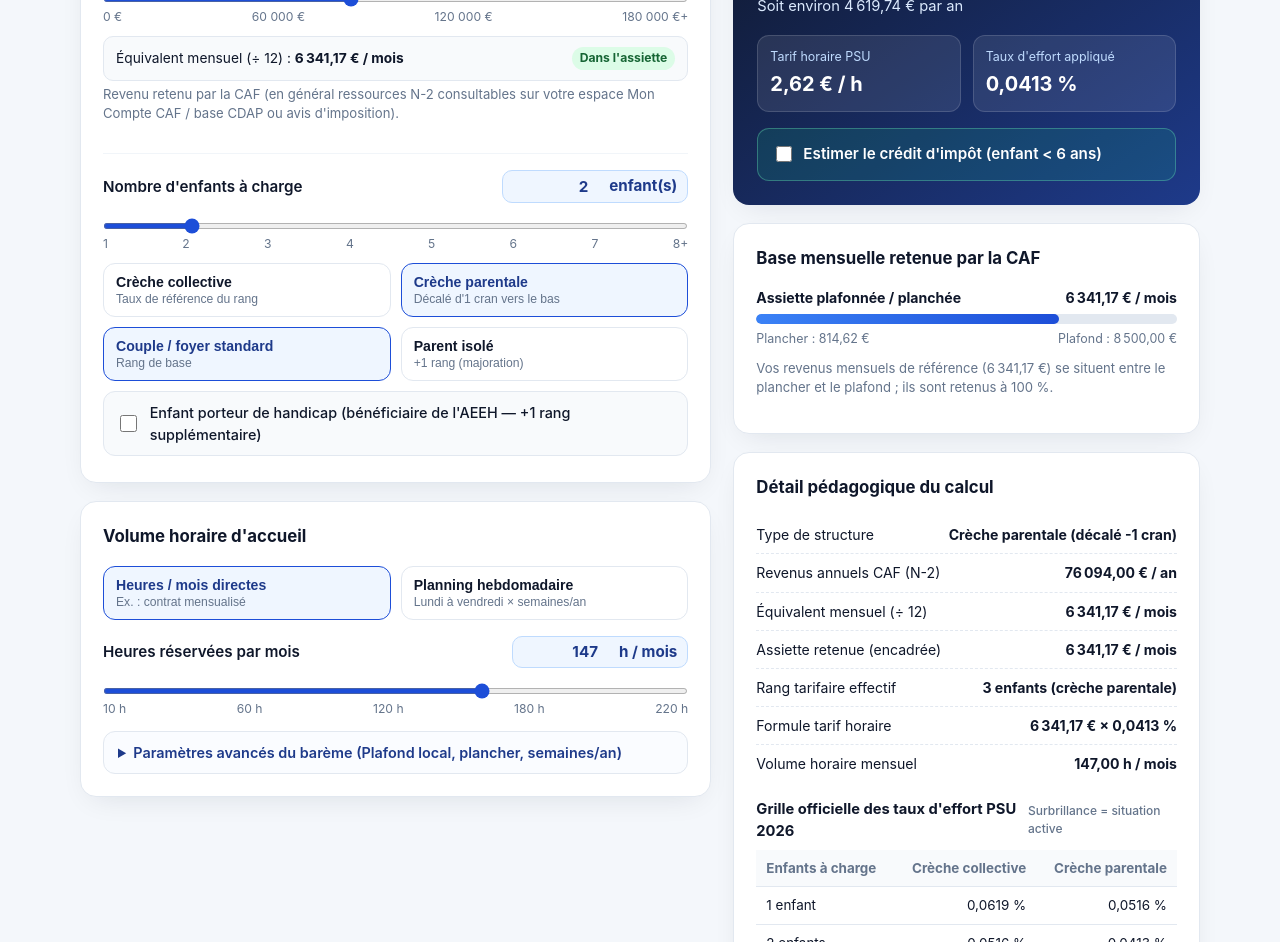
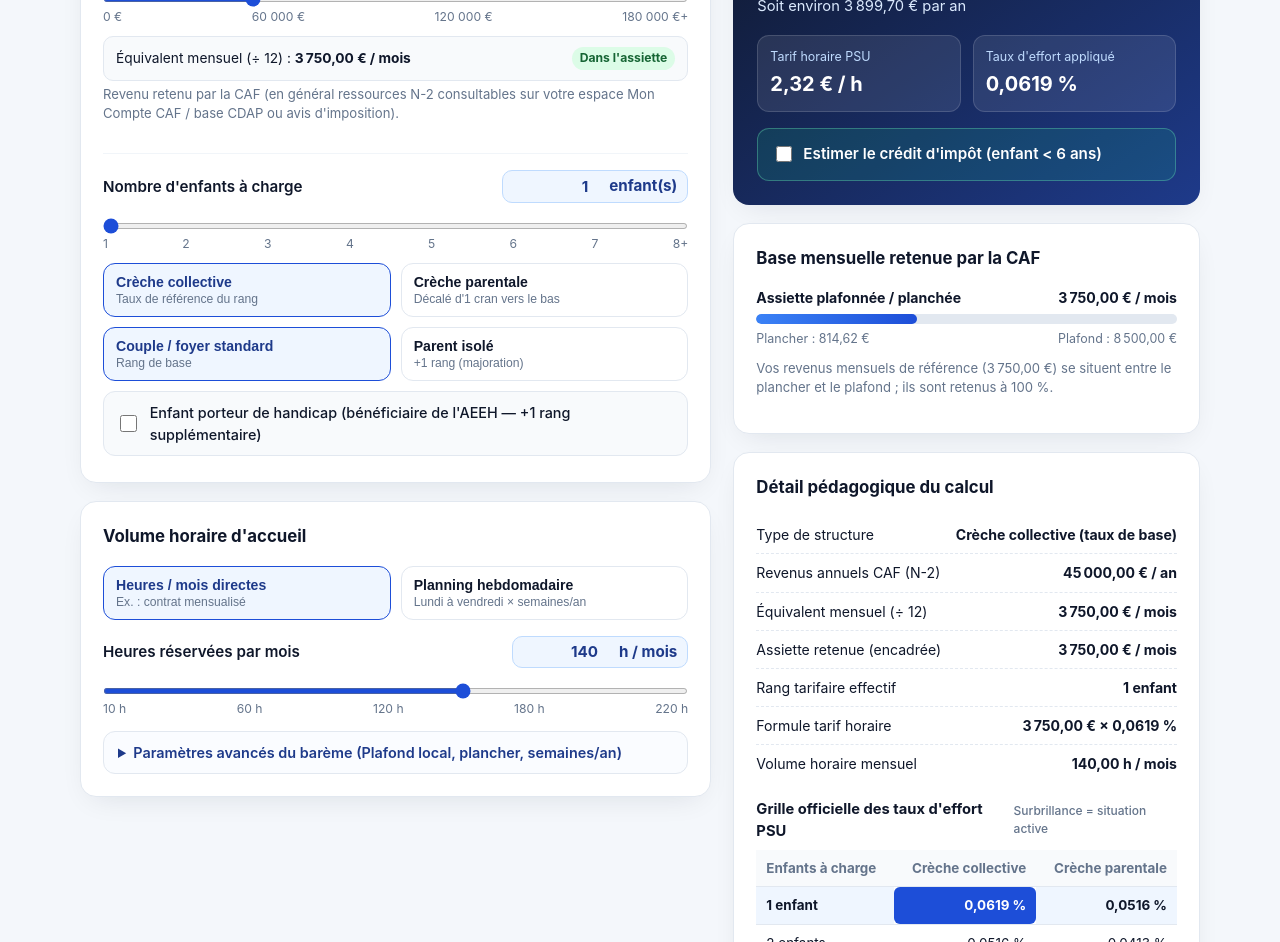
Before and after one commit to Petits-Bourgeons/simulateur-cout-creche-psu, a plain HTML site: page index.html in a window 1280 px wide. Shown: the part 256-1198 px from the top of the page. Drawn offline with Linux system fonts and the light colour scheme.

Commit message:
Profil neutre par défaut et externalisation de la configuration

```diff
--- /dev/null
+++ b/config.js
@@ -0,0 +1,41 @@
+window.SIMULATOR_CONFIG = {
+  // Libellé affiché dans le badge en haut de page
+  baremeLabel: "Barème PSU 2026",
+
+  // Plancher et plafond mensuels de ressources retenues par la CAF (€ / mois)
+  floorMonthly: 814.62,
+  capMonthly: 8500,
+
+  // Taux d'effort horaires (en décimal, ex. 0.000619 = 0,0619 %)
+  // Index 0 = rang 1 enfant ... Index 7 = rang 8 enfants et +
+  effortRates: [
+    0.000619,
+    0.000516,
+    0.000413,
+    0.000310,
+    0.000310,
+    0.000310,
+    0.000310,
+    0.000206
+  ],
+
+  // Paramètres du crédit d'impôt (garde d'enfant < 6 ans)
+  taxCredit: {
+    rate: 0.5,              // 50 %
+    annualCapPerChild: 3500 // 3 500 € de dépenses / an / enfant
+  },
+
+  // Profil neutre par défaut au chargement et au clic sur "Réinitialiser"
+  defaults: {
+    cafAnnualIncome: 45000,
+    children: 1,
+    parentalCare: false,
+    singleParent: false,
+    aeeh: false,
+    mode: "monthly",
+    hoursMonth: 140,
+    days: [8, 8, 8, 8, 8],
+    weeks: 47,
+    taxCredit: false
+  }
+};
--- a/index.html
+++ b/index.html
@@ -3,7 +3,7 @@
 <head>
   <meta charset="UTF-8" />
   <meta name="viewport" content="width=device-width, initial-scale=1.0" />
-  <title>Simulateur Tarif Crèche CAF — Barème PSU 2026</title>
+  <title>Simulateur Tarif Crèche CAF — Barème PSU</title>
   <style>
     :root {
       --bg: #f4f7fb;
@@ -389,7 +389,6 @@
       font-weight: 600;
     }
 
-    /* Résultats */
     .hero-result {
       background: linear-gradient(145deg, #0f172a, #1e3a8a);
       color: #fff;
@@ -597,7 +596,7 @@
         </div>
       </div>
       <div style="display:flex; align-items:center; gap:10px; flex-wrap:wrap;">
-        <span class="pill">Barème PSU 2026</span>
+        <span class="pill" id="baremeBadge">Barème PSU</span>
         <button type="button" class="btn-reset" id="btnReset">Réinitialiser</button>
       </div>
     </header>
@@ -611,11 +610,11 @@
             <div class="control-header">
               <label for="cafIncomeSlider">Revenus annuels de référence CAF (N-2)</label>
               <div class="value-box">
-                <input type="number" id="cafIncomeNum" class="wide" min="0" max="300000" step="100" value="76094" />
+                <input type="number" id="cafIncomeNum" class="wide" min="0" max="300000" step="100" value="45000" />
                 <span>€ / an</span>
               </div>
             </div>
-            <input type="range" id="cafIncomeSlider" min="0" max="180000" step="250" value="76094" />
+            <input type="range" id="cafIncomeSlider" min="0" max="180000" step="250" value="45000" />
             <div class="range-bounds">
               <span>0 €</span>
               <span>60 000 €</span>
@@ -623,7 +622,7 @@
               <span>180 000 €+</span>
             </div>
             <div class="sub-summary">
-              <span>Équivalent mensuel (÷ 12) : <strong id="monthlyRawIncome">6 341,17 € / mois</strong></span>
+              <span>Équivalent mensuel (÷ 12) : <strong id="monthlyRawIncome">3 750,00 € / mois</strong></span>
               <span class="tag ok" id="capBadge">Dans l'assiette</span>
             </div>
             <p class="hint">
@@ -635,11 +634,11 @@
             <div class="control-header">
               <label for="childrenSlider">Nombre d'enfants à charge</label>
               <div class="value-box">
-                <input type="number" id="childrenNum" min="1" max="10" step="1" value="2" />
+                <input type="number" id="childrenNum" min="1" max="10" step="1" value="1" />
                 <span>enfant(s)</span>
               </div>
             </div>
-            <input type="range" id="childrenSlider" min="1" max="8" step="1" value="2" />
+            <input type="range" id="childrenSlider" min="1" max="8" step="1" value="1" />
             <div class="range-bounds">
               <span>1</span>
               <span>2</span>
@@ -652,11 +651,11 @@
             </div>
 
             <div class="toggle-row" role="group" aria-label="Type de structure d'accueil">
-              <button type="button" class="choice-btn" id="btnCollective" aria-pressed="false">
+              <button type="button" class="choice-btn active" id="btnCollective" aria-pressed="true">
                 Crèche collective
                 <span>Taux de référence du rang</span>
               </button>
-              <button type="button" class="choice-btn active" id="btnParental" aria-pressed="true">
+              <button type="button" class="choice-btn" id="btnParental" aria-pressed="false">
                 Crèche parentale
                 <span>Décalé d'1 cran vers le bas</span>
               </button>
@@ -698,11 +697,11 @@
             <div class="control-header">
               <label for="hoursMonthSlider">Heures réservées par mois</label>
               <div class="value-box">
-                <input type="number" id="hoursMonthNum" min="1" max="260" step="1" value="147" />
+                <input type="number" id="hoursMonthNum" min="1" max="260" step="1" value="140" />
                 <span>h / mois</span>
               </div>
             </div>
-            <input type="range" id="hoursMonthSlider" min="10" max="220" step="1" value="147" />
+            <input type="range" id="hoursMonthSlider" min="10" max="220" step="1" value="140" />
             <div class="range-bounds">
               <span>10 h</span>
               <span>60 h</span>
@@ -762,19 +761,19 @@
         <div class="hero-result">
           <div class="hero-top">
             <div class="hero-label">Votre estimation PSU</div>
-            <span class="structure-pill" id="structureBadge">Crèche parentale (rang +1)</span>
+            <span class="structure-pill" id="structureBadge">Crèche collective (rang standard)</span>
           </div>
-          <div class="main-amount" id="monthlyCost">385,14 € <span style="font-size:1rem; font-weight:500;">/ mois</span></div>
-          <div class="sub-amount" id="annualCost">Soit environ 4 621,68 € par an</div>
+          <div class="main-amount" id="monthlyCost">324,98 € <span style="font-size:1rem; font-weight:500;">/ mois</span></div>
+          <div class="sub-amount" id="annualCost">Soit environ 3 899,70 € par an</div>
 
           <div class="kpi-grid">
             <div class="kpi">
               <div class="k-label">Tarif horaire PSU</div>
-              <div class="k-val" id="hourlyRate">2,62 € / h</div>
+              <div class="k-val" id="hourlyRate">2,32 € / h</div>
             </div>
             <div class="kpi">
               <div class="k-label">Taux d'effort appliqué</div>
-              <div class="k-val" id="effortRateDisplay">0,0413 %</div>
+              <div class="k-val" id="effortRateDisplay">0,0619 %</div>
             </div>
           </div>
 
@@ -786,8 +785,8 @@
               </label>
             </div>
             <div id="taxCreditDetails" style="display:none;">
-              <div class="tax-net" id="netMonthlyCost">192,57 € / mois net</div>
-              <div class="tax-note" id="taxSavingsNote">Crédit d'impôt estimé : -192,57 € / mois (50 % dans la limite de 3 500 € de dépenses/an).</div>
+              <div class="tax-net" id="netMonthlyCost">179,15 € / mois net</div>
+              <div class="tax-note" id="taxSavingsNote"></div>
             </div>
           </div>
         </div>
@@ -797,10 +796,10 @@
           <div class="meter-wrap">
             <div style="display:flex; justify-content:space-between; font-size:0.88rem; font-weight:700;">
               <span>Assiette plafonnée / planchée</span>
-              <span id="cappedBaseText">6 341,17 € / mois</span>
+              <span id="cappedBaseText">3 750,00 € / mois</span>
             </div>
             <div class="meter-bar">
-              <div class="meter-fill" id="capMeterFill" style="width:74%;"></div>
+              <div class="meter-fill" id="capMeterFill" style="width:38%;"></div>
             </div>
             <div class="meter-labels">
               <span id="floorLabel">Plancher : 814,62 €</span>
@@ -815,40 +814,40 @@
           <ul class="breakdown-list">
             <li>
               <span>Type de structure</span>
-              <strong id="detailStructure">Crèche parentale (décalé -1 cran)</strong>
+              <strong id="detailStructure">Crèche collective (taux de base)</strong>
             </li>
             <li>
               <span>Revenus annuels CAF (N-2)</span>
-              <strong id="detailAnnualIncome">76 094,00 € / an</strong>
+              <strong id="detailAnnualIncome">45 000,00 € / an</strong>
             </li>
             <li>
               <span>Équivalent mensuel (÷ 12)</span>
-              <strong id="detailRawMonthly">6 341,17 € / mois</strong>
+              <strong id="detailRawMonthly">3 750,00 € / mois</strong>
             </li>
             <li>
               <span>Assiette retenue (encadrée)</span>
-              <strong id="detailCappedMonthly">6 341,17 € / mois</strong>
+              <strong id="detailCappedMonthly">3 750,00 € / mois</strong>
             </li>
             <li>
               <span>Rang tarifaire effectif</span>
-              <strong id="detailEffectiveRank">3 enfants (crèche parentale)</strong>
+              <strong id="detailEffectiveRank">1 enfant</strong>
             </li>
             <li>
               <span>Formule tarif horaire</span>
-              <strong id="detailFormula">6 341,17 € × 0,0413 %</strong>
+              <strong id="detailFormula">3 750,00 € × 0,0619 %</strong>
             </li>
             <li>
               <span>Volume horaire mensuel</span>
-              <strong id="detailHours">147,00 h / mois</strong>
+              <strong id="detailHours">140,00 h / mois</strong>
             </li>
           </ul>
 
           <div style="margin-top:16px;">
             <div class="section-title" style="margin-bottom:8px; font-size:0.92rem;">
-              <span>Grille officielle des taux d'effort PSU 2026</span>
+              <span>Grille officielle des taux d'effort PSU</span>
               <span style="font-size:0.75rem; font-weight:500; color:var(--muted);">Surbrillance = situation active</span>
             </div>
-            <table class="rate-table" aria-label="Grille des taux d'effort PSU 2026">
+            <table class="rate-table" aria-label="Grille des taux d'effort PSU">
               <thead>
                 <tr>
                   <th>Enfants à charge</th>
@@ -859,7 +858,7 @@
               <tbody id="rateTableBody"></tbody>
             </table>
             <p class="hint" style="margin-top:8px;">
-              Chaque critère de majoration (crèche parentale, parent isolé, enfant bénéficiaire AEEH) décale le taux d'effort d'un rang vers le bas, dans la limite du taux plancher de <strong>0,0206 %</strong>.
+              Chaque critère de majoration (crèche parentale, parent isolé, enfant bénéficiaire AEEH) décale le taux d'effort d'un rang vers le bas, dans la limite du taux plancher de <strong id="minRateHint">0,0206 %</strong>.
             </p>
           </div>
         </div>
@@ -867,12 +866,25 @@
     </div>
 
     <div class="disclaimer">
-      <strong>Avertissement réglementaire &amp; Confidentialité :</strong> Cette simulation est fournie à titre strictement indicatif sur la base du barème national CNAF (Prestation de Service Unique — PSU 2026) applicable aux établissements d'accueil du jeune enfant (EAJE) en accueil collectif et en crèche parentale. Le tarif horaire définitif est établi par le gestionnaire de votre crèche à partir de vos revenus annuels de référence N-2 consultés sur la base CAF (service CDAP), du contrat d'accueil mensualisé et des dispositions du règlement de fonctionnement. Aucune donnée saisie n'est enregistrée ni transmise à un serveur.
+      <strong>Avertissement réglementaire &amp; Confidentialité :</strong> Cette simulation est fournie à titre strictement indicatif sur la base du barème national CNAF (Prestation de Service Unique — PSU) applicable aux établissements d'accueil du jeune enfant (EAJE) en accueil collectif et en crèche parentale. Le tarif horaire définitif est établi par le gestionnaire de votre crèche à partir de vos revenus annuels de référence N-2 consultés sur la base CAF (service CDAP), du contrat d'accueil mensualisé et des dispositions du règlement de fonctionnement. Aucune donnée saisie n'est enregistrée ni transmise à un serveur.
     </div>
   </div>
 
+  <!-- Fichier config.js optionnel à la racine du dépôt pour modifier les paramètres sans toucher à index.html -->
+  <script src="config.js"></script>
   <script>
-    const EFFORT_RATES = [
+    const CFG = window.SIMULATOR_CONFIG || {};
+
+    const BAREME_LABEL = CFG.baremeLabel || "Barème PSU 2026";
+    const FLOOR_MONTHLY = typeof CFG.floorMonthly === "number" ? CFG.floorMonthly : 814.62;
+    const CAP_MONTHLY = typeof CFG.capMonthly === "number" ? CFG.capMonthly : 8500;
+    const TAX_CREDIT_RATE = CFG.taxCredit && typeof CFG.taxCredit.rate === "number" ? CFG.taxCredit.rate : 0.5;
+    const TAX_CREDIT_CAP_PER_CHILD =
+      CFG.taxCredit && typeof CFG.taxCredit.annualCapPerChild === "number" ? CFG.taxCredit.annualCapPerChild : 3500;
+
+    const EFFORT_RATES = Array.isArray(CFG.effortRates) && CFG.effortRates.length === 8
+      ? CFG.effortRates
+      : [
           0.000619,
           0.000516,
           0.000413,
@@ -884,26 +896,29 @@
         ];
 
     const DEFAULTS = {
-      cafAnnualIncome: 76094,
-      children: 2,
-      parentalCare: true,
+      cafAnnualIncome: 45000,
+      children: 1,
+      parentalCare: false,
       singleParent: false,
       aeeh: false,
       mode: "monthly",
-      hoursMonth: 147,
+      hoursMonth: 140,
       days: [8, 8, 8, 8, 8],
-      floor: 814.62,
-      cap: 8500,
+      floor: FLOOR_MONTHLY,
+      cap: CAP_MONTHLY,
       weeks: 47,
-      taxCredit: false
+      taxCredit: false,
+      ...(CFG.defaults || {})
     };
 
     const state = {
       ...DEFAULTS,
-      days: [...DEFAULTS.days]
+      days: [...(DEFAULTS.days || [8, 8, 8, 8, 8])]
     };
 
     const el = {
+      baremeBadge: document.getElementById("baremeBadge"),
+      minRateHint: document.getElementById("minRateHint"),
       cafIncomeSlider: document.getElementById("cafIncomeSlider"),
       cafIncomeNum: document.getElementById("cafIncomeNum"),
       monthlyRawIncome: document.getElementById("monthlyRawIncome"),
@@ -1073,12 +1088,13 @@
 
       el.taxCreditDetails.style.display = state.taxCredit ? "block" : "none";
       if (state.taxCredit) {
-        const eligibleAnnualExpenses = Math.min(annualTotal, 3500 * state.children);
-        const annualCredit = eligibleAnnualExpenses * 0.5;
+        const capAnnual = TAX_CREDIT_CAP_PER_CHILD * state.children;
+        const eligibleAnnualExpenses = Math.min(annualTotal, capAnnual);
+        const annualCredit = eligibleAnnualExpenses * TAX_CREDIT_RATE;
         const monthlyCredit = annualCredit / 12;
         const netMonthly = Math.max(0, monthlyTotal - monthlyCredit);
         el.netMonthlyCost.textContent = `${fmtEur(netMonthly)} / mois net`;
-        el.taxSavingsNote.textContent = `Crédit d'impôt estimé : -${fmtEur(monthlyCredit)} / mois (50 % dans la limite de ${fmtEur(3500 * state.children)} de dépenses/an).`;
+        el.taxSavingsNote.textContent = `Crédit d'impôt estimé : -${fmtEur(monthlyCredit)} / mois (${Math.round(TAX_CREDIT_RATE * 100)} % dans la limite de ${fmtEur(capAnnual)} de dépenses/an).`;
       }
 
       const tags = [];
@@ -1101,6 +1117,9 @@
     }
 
     function syncControlsFromState() {
+      el.baremeBadge.textContent = BAREME_LABEL;
+      el.minRateHint.textContent = fmtRatePct(EFFORT_RATES[EFFORT_RATES.length - 1]);
+
       el.cafIncomeSlider.value = Math.min(180000, state.cafAnnualIncome);
       el.cafIncomeNum.value = state.cafAnnualIncome;
       el.childrenSlider.value = Math.min(8, state.children);
@@ -1231,7 +1250,7 @@
 
     el.btnReset.addEventListener("click", () => {
       Object.assign(state, DEFAULTS);
-      state.days = [...DEFAULTS.days];
+      state.days = [...(DEFAULTS.days || [8, 8, 8, 8, 8])];
       syncControlsFromState();
     });
 
```
Lines whose indentation alone changed are shown as unchanged.
